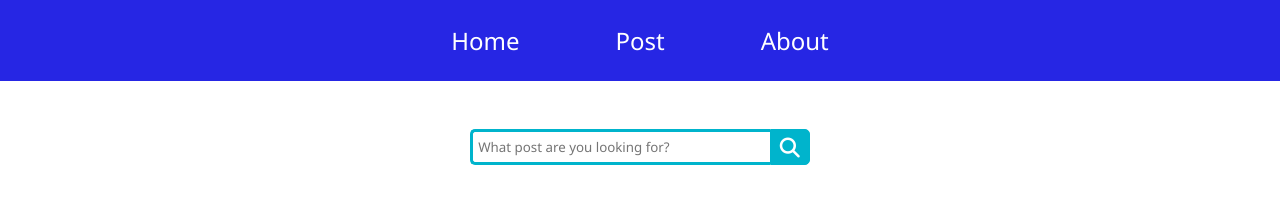
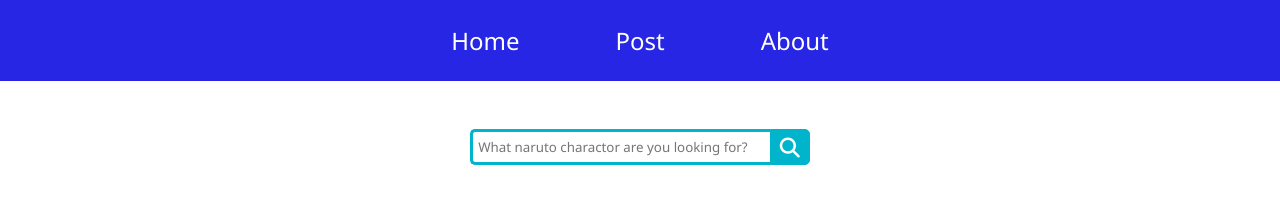
Before and after one commit to WMCharles/React-Blog, a React (Create React App) app: page / in a window 1280 px wide. Shown: the top 219 px of the page. Built offline with nearby package versions, Linux system fonts and the light colour scheme; data requests are answered from the project's data file.

Commit message:
add search component

```diff
--- a/src/components/Home/Home.js
+++ b/src/components/Home/Home.js
@@ -1,13 +1,13 @@
 import React from 'react'
 import { useNavigate } from 'react-router-dom';
 
-export default function Home({PostsData}) {
+export default function Home({PostsData, input}) {
   const navigate = useNavigate()
   return (
     <div>
         <div className="posts">
             <div className="search">
-                <input type="text" className="searchTerm" placeholder="What post are you looking for?"/>
+                <input type="text" className="searchTerm" placeholder="What naruto charactor are you looking for?" onChange={(e) => input(e.target.value.toLocaleUpperCase())}/>
                 <button type="submit" className="searchButton">
                 <i className="fa fa-search"></i>
             </button>
```
